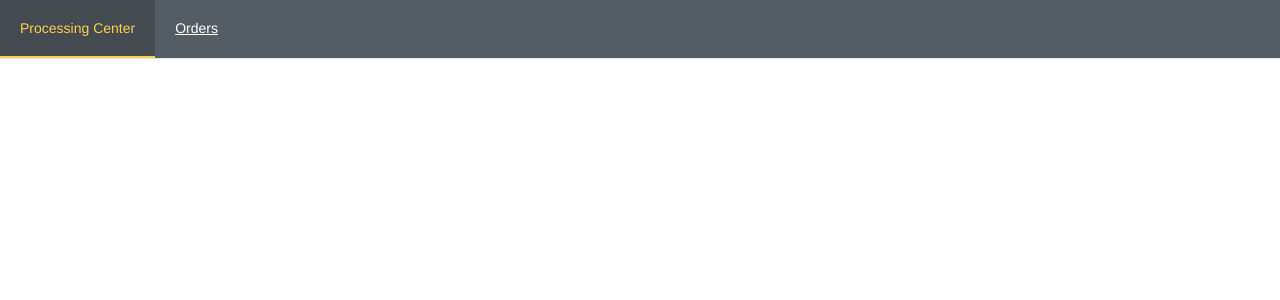
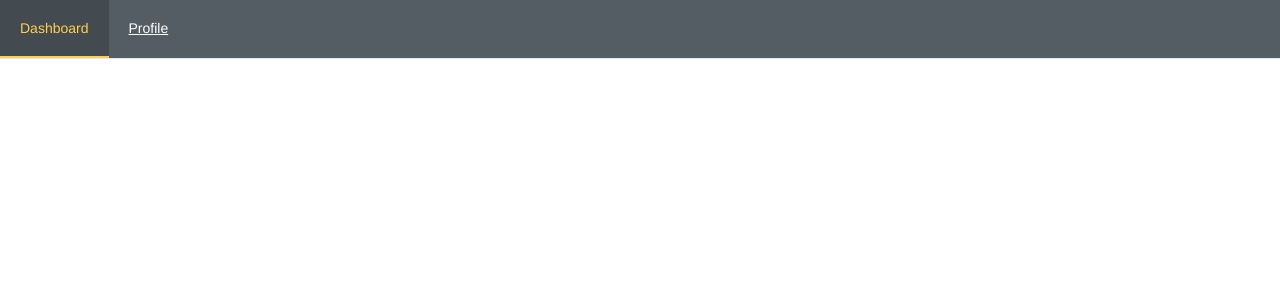
Before and after one commit to barathan11/YME-Hackathon-Team-13, a Vue app in the folder client/: page / in a window 1280 px wide. Shown: the top 300 px of the page. Built offline with nearby package versions, Linux system fonts and the light colour scheme.

Commit message:
changed navbar words

```diff
--- a/client/src/components/Navigation.vue
+++ b/client/src/components/Navigation.vue
@@ -7,11 +7,10 @@
             @select="handleSelect"
             background-color="#545c64"
             text-color="#fff"
-            active-text-color="#ffd04b"
-        >
-            <el-menu-item index="1">Processing Center</el-menu-item>
+            active-text-color="#ffd04b">
+            <el-menu-item index="1">Dashboard</el-menu-item>
             <el-menu-item index="2">
-                <a href="https://www.ele.me" target="_blank">Orders</a>
+                <a href="https://www.ele.me" target="_blank">Profile</a>
             </el-menu-item>
         </el-menu>
     </div>
```
Also changed, not shown: 1 other file (tests, documents, lock files or other folders).
